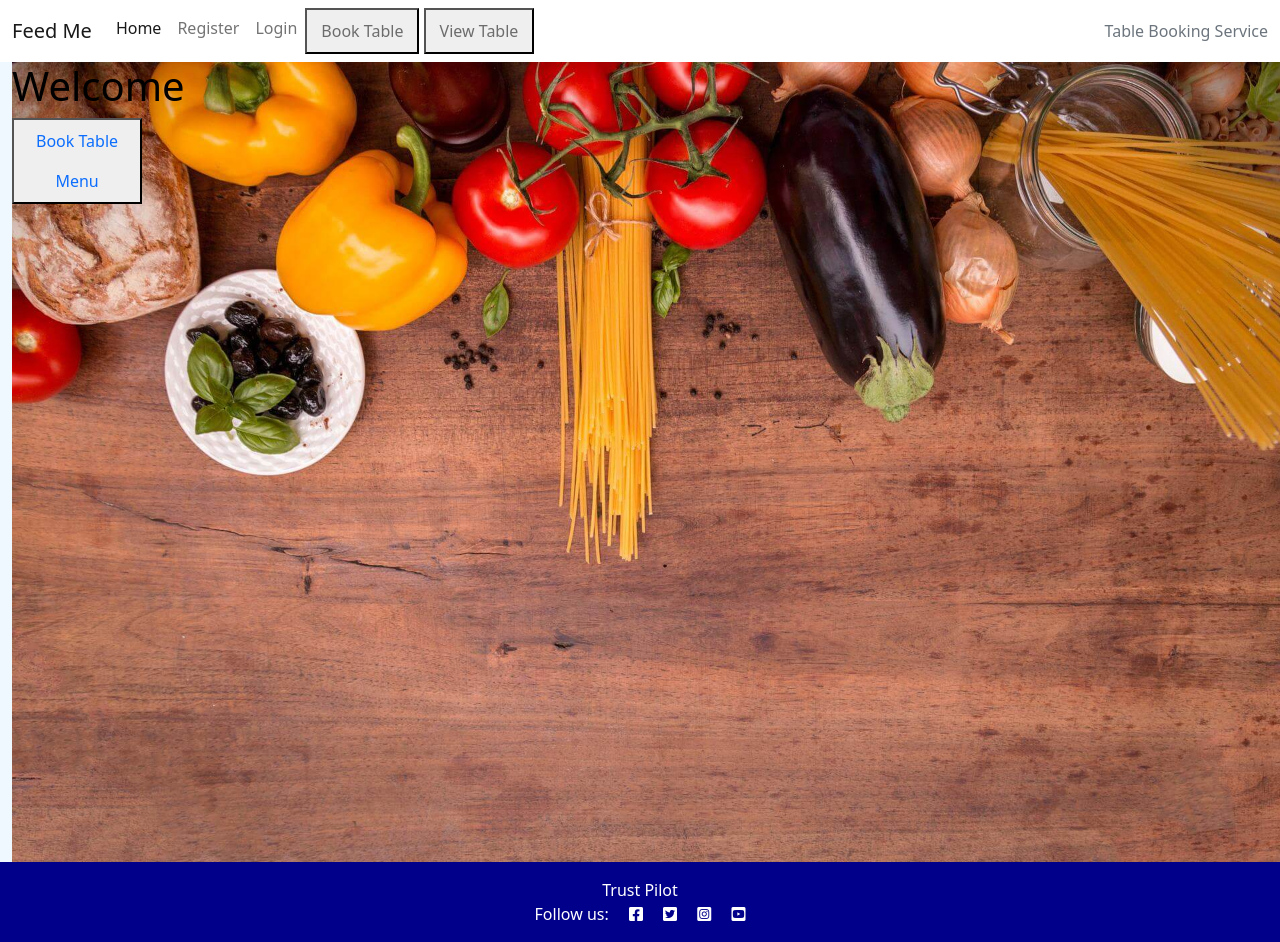
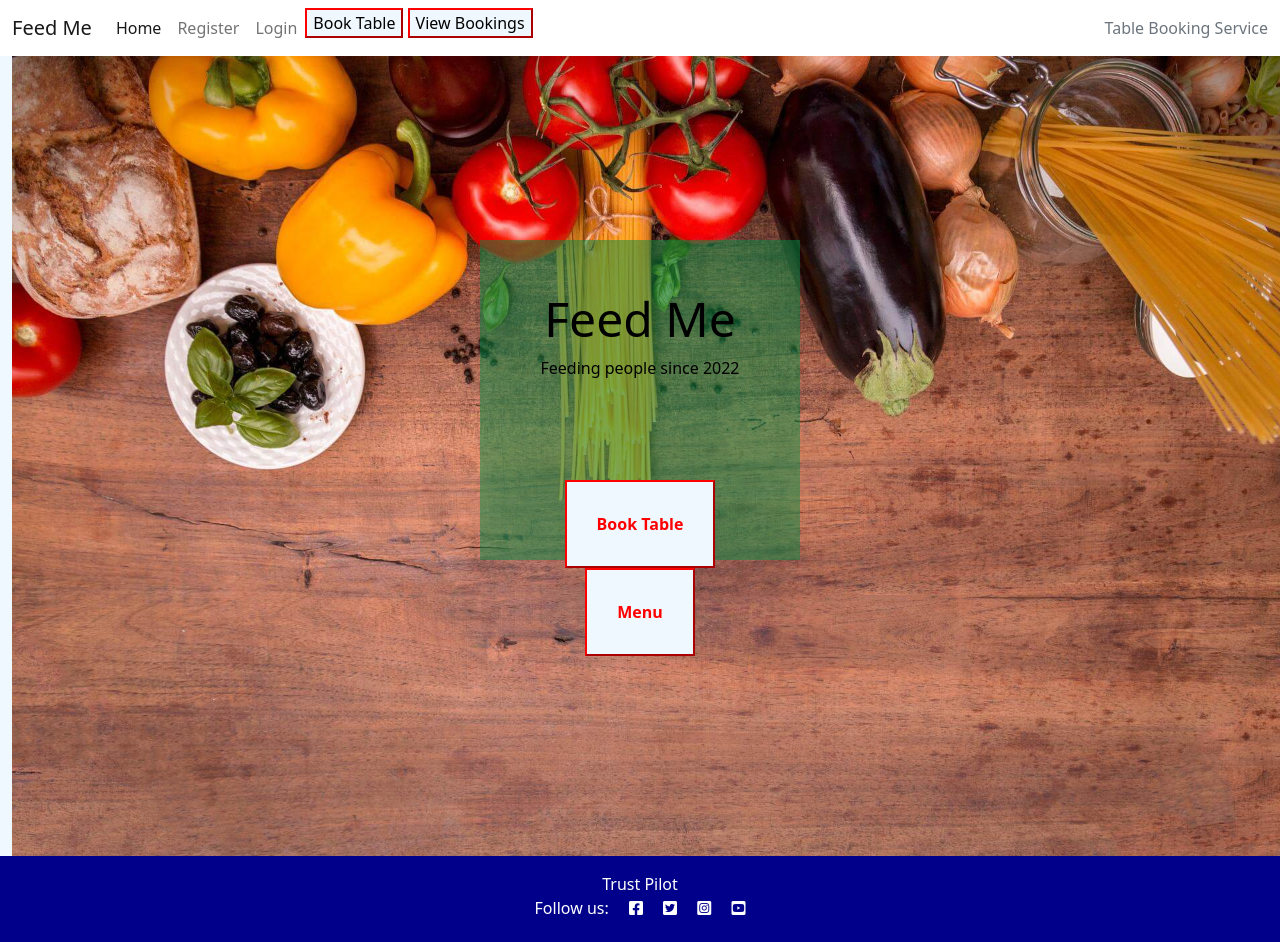
Before and after one commit to simonmortensen23/table-booking, a Django app: page / in a window 1280 px wide. Run offline with Django 3.2, Linux system fonts and the light colour scheme.

```diff
--- a/feedme/forms.py
+++ b/feedme/forms.py
@@ -29,3 +29,7 @@ class BookingForm(ModelForm):
         super().__init__(*args, **kwargs)
         self.fields['phone_number'].widget.attrs['required'] = 'required'
         self.fields['booking_date_time'].widget.attrs['required'] = 'required'
+        self.fields['customer'].widget.attrs['class'] = 'booking-form-fields'
+        self.fields['people'].widget.attrs['class'] = 'booking-form-fields'
+        self.fields['phone_number'].widget.attrs['class'] = 'booking-form-fields'
+        self.fields['booking_date_time'].widget.attrs['class'] = 'booking-form-fields'
--- a/feedme/urls.py
+++ b/feedme/urls.py
@@ -7,5 +7,4 @@ urlpatterns = [
     path('make_booking/', views.make_booking, name='make_booking'),
     path('view_booking/', views.view_booking, name='view_booking'),
     path('edit/<booking_id>', views.edit_booking, name='edit_booking'),
-    path('delete/<booking_id>', views.delete_booking, name='delete_booking'),
 ]
--- a/static/css/style.css
+++ b/static/css/style.css
@@ -2,6 +2,11 @@ html, body {
     background-color: aliceblue;
     height: 100%;
     color: black;
+}
+
+h1 {
+    font-size: 300%;
+    text-align: center;
 }
 
 .card {
@@ -9,11 +14,50 @@ html, body {
     background-color: transparent;
 }
 
+button {
+    background-color: aliceblue;
+
+    border-color: red;
+}
+
+.nav-link {
+    color: red;
+}
+
+.nav-link:hover {
+    color: green;
+}
+
 .home-image {
     background-image: url('/static/images/feedme.jpg');
     background-size: 100%;
     height: 100vh;
     width: 100vw;
+}
+
+.home-intro {
+    background-color: rgba(0, 140, 69, 0.5);
+    position: fixed; /* or absolute */
+    top: 50%;
+    left: 50%;
+    height: 40%;
+    width: 25%;
+    transform: translate(-50%, -50%);
+    text-align: center;
+}
+
+.home-intro-text {
+    height: 75%;
+    padding: 50px;
+}
+
+.home-intro button {
+    color: red;
+    font-weight: bold;
+    padding: 30px;
+    display: inline-block;
+    align-items: center;
+    margin: 0 40px;
 }
 
 .menu-container {
@@ -33,6 +77,24 @@ html, body {
     padding-bottom: 70px;
 }
 
+.booking-form {
+    background-color: rgba(0, 140, 69, 0.5);
+    padding: 10px;
+}
+
+.booking-form-fields {
+    padding: 10px;
+    margin: 20px;
+    font-weight: bold;
+}
+
+.booking-image-fixed {
+    position: fixed;
+    top: calc(var(--book-header-scroll-offset) * 1px);
+    bottom: 0;
+    right: 0;
+
+}
 
 footer {
     background-color: darkblue;
--- a/templates/base.html
+++ b/templates/base.html
@@ -46,11 +46,11 @@
                     </li>
                     {% endif %}
                     <li class="nav-item">
-                        <button>
-                            <a href="{% url 'make_booking' %}" class="nav-link">Book Table</a>
+                        <button onclick="window.location.href={% url 'make_booking' %};">
+                            Book Table
                         </button>
-                        <button>
-                            <a href="{% url 'view_booking' %}" class="nav-link">View Table</a>
+                        <button onclick="window.location.href={% url 'view_booking' %};">
+                            View Bookings
                         </button>
                     </li>
                 </ul>
--- a/templates/edit_booking.html
+++ b/templates/edit_booking.html
@@ -6,7 +6,7 @@
 <section class="page-section clearfix">
     <div class="container">
         <div class="intro">
-            <img class="intro-img img-fluid mb-3 mb-lg-0 rounded" src="{% static 'assets/img/writing.jpg' %}"
+            <img class="booking-image-fixed col-lg-5 col-xs-12 col-12" src="{% static 'images/feedme.jpg' %}"
                 alt="Pencil on clean pad" />
             <div class="intro-text left-0 text-center bg-faded p-5 rounded">
                 <h2 class="section-heading mb-4">
@@ -18,7 +18,7 @@
                 <p><a href="{% url 'view_booking' %}">Changed my mind, back to my booking</a></p>
                 <div class="row">
                     <div class="col-md-8 mt-3 offset-md-2">
-                        <form method="POST" name="form">
+                        <form method="POST" name="form" class="booking-form">
 
                             {{form|crispy}}
 
--- a/templates/index.html
+++ b/templates/index.html
@@ -4,12 +4,18 @@
 
 <div class="container-fluid home">
     <div class="home-image">
-        <h1>Welcome</h1>
-        <button>
-            <a href="{% url 'make_booking' %}" class="nav-link">Book Table</a>
-            <a href="{% url 'menu' %}" class="nav-link">Menu</a>
-        </button>
-
+        <div class="home-intro">
+            <div class="home-intro-text">
+                <h1>Feed Me</h1>
+                <p>Feeding people since 2022</p>
+            </div>
+                <button onclick="window.location.href={% url 'make_booking' %};">
+                    Book Table
+                </button>
+                <button onclick="window.location.href={% url 'menu' %};">
+                    Menu
+                </button>
+        </div>
     </div>
 </div>
 
```
Also changed, not shown: templates/delete_booking.html (deleted, +0 -45 lines).
